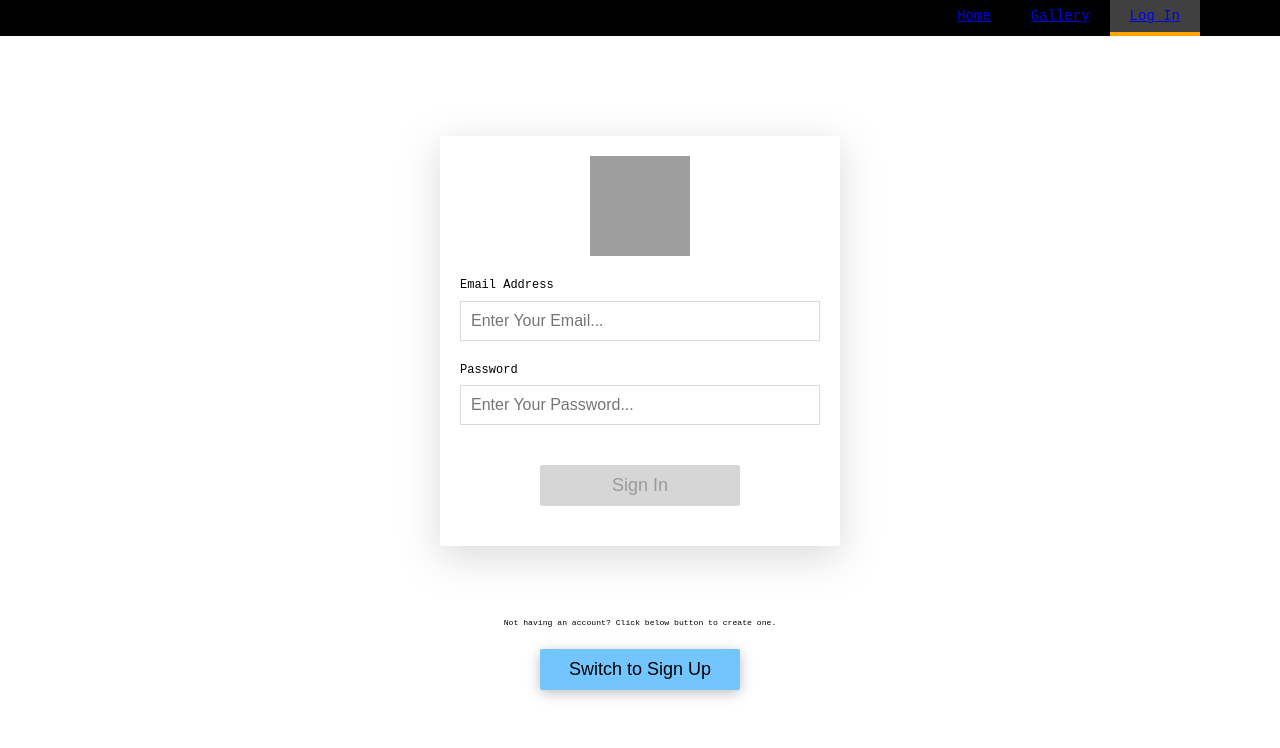
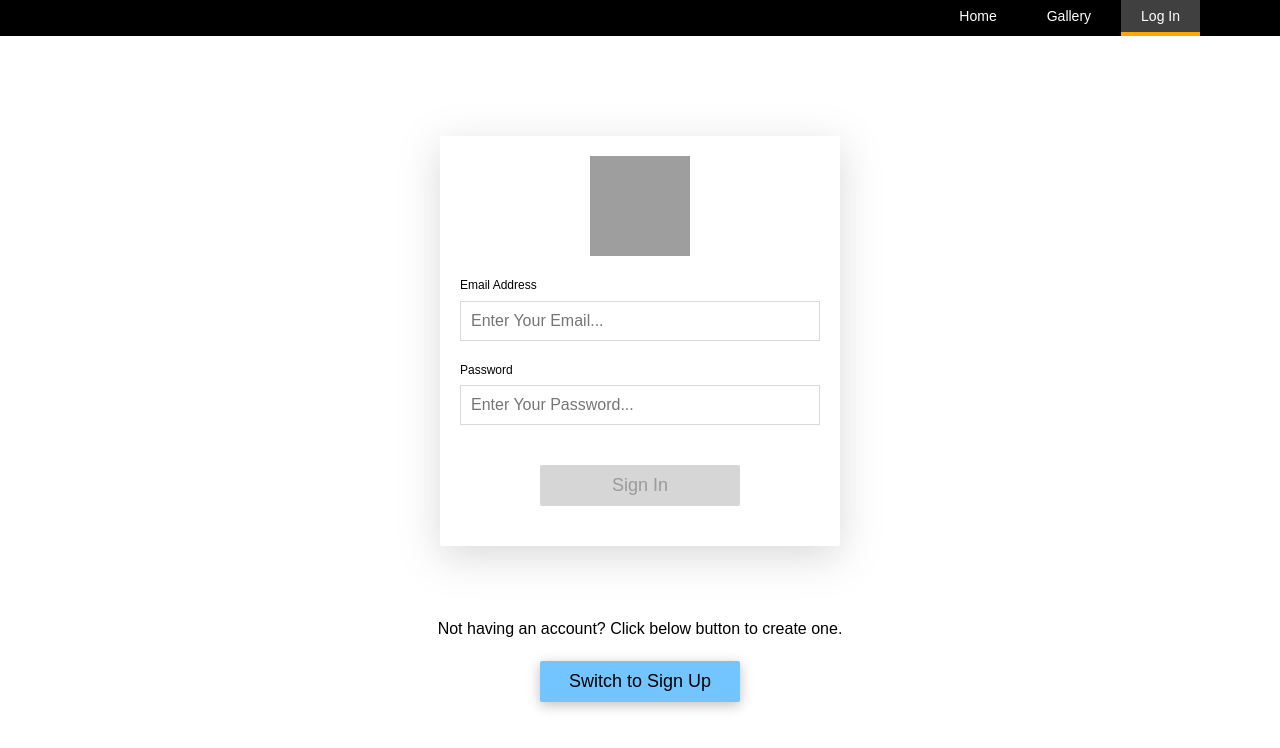
Before and after one commit to madhuni/form-control-and-auth-in-react, a React (Create React App) app: page /#/auth in a window 1280 px wide. Shown: the top 748 px of the page. Built offline with nearby package versions, Linux system fonts and the light colour scheme; grey boxes are pictures that could not be loaded.

Commit message:
Fixed styles and add new one as well

```diff
--- a/src/app.css
+++ b/src/app.css
@@ -1,3 +1,4 @@
-.app h1 {
-  font-size: 2.5rem;
+.app {
+  display: grid;
+  grid-template-columns: [full-start] minmax(6rem, 1fr) [full-end center-start] repeat(12, [col-start] minmax(min-content, 10rem) [col-end]) [center-end] minmax(6rem, 1fr) [full-end];
 }
--- a/src/components/layout/nav/nav.css
+++ b/src/components/layout/nav/nav.css
@@ -12,12 +12,17 @@
   align-items: center;
 }
 
-.nav-list:last-child {
-  margin-right: 4rem;
-}
 
 .nav-item {
   align-self: stretch;
+}
+
+.nav-item:not(:last-child) {
+  margin-right: 1rem;
+}
+
+.nav-item:last-child {
+  margin-right: 4rem;
 }
 
 .nav-item a {
@@ -29,9 +34,32 @@
   font-size: 1.4rem;
   padding: .5rem 2rem;
   border-bottom: .4rem solid transparent;
+  transition: all .3s;
+}
+
+.nav-item a:hover {
+  background: #404040;
+  border-bottom: .4rem solid orange !important;
+  cursor: pointer;
 }
 
 .active {
   background: #404040;
   border-bottom: .4rem solid orange !important;
 }
+
+.logout-btn {
+  font-size: 1.4rem;
+  padding: .5rem 2rem;
+  margin: .5rem 4rem .5rem 1rem;
+  border: 0;
+  border-radius: .2rem;
+  background-color: #fd4545;
+  color: inherit;
+  outline: none;
+  transition: all .2s ease;
+}
+
+.logout-btn:active {
+  transform: scale(.95);
+}
--- a/src/components/ui/spinner/spinner.css
+++ b/src/components/ui/spinner/spinner.css
@@ -1,41 +1,38 @@
-.loader,
-.loader:before,
-.loader:after {
+.loader {
+  margin: 100px auto;
+  font-size: 25px;
+  width: 1em;
+  height: 1em;
   border-radius: 50%;
-  width: 2.5em;
-  height: 2.5em;
-  animation-fill-mode: both;
-  animation: load7 1.8s infinite ease-in-out;
-}
-.loader {
-  color: black;
-  font-size: 10px;
-  margin: 80px auto;
   position: relative;
   text-indent: -9999em;
+  animation: load5 1.1s infinite ease;
   transform: translateZ(0);
-  animation-delay: -0.16s;
 }
-.loader:before,
-.loader:after {
-  content: '';
-  position: absolute;
-  top: 0;
-}
-.loader:before {
-  left: -3.5em;
-  animation-delay: -0.32s;
-}
-.loader:after {
-  left: 3.5em;
-}
-@keyframes load7 {
+@keyframes load5 {
   0%,
-  80%,
   100% {
-    box-shadow: 0 2.5em 0 -1.3em;
+    box-shadow: 0em -2.6em 0em 0em #000000, 1.8em -1.8em 0 0em rgba(0,0,0, 0.2), 2.5em 0em 0 0em rgba(0,0,0, 0.2), 1.75em 1.75em 0 0em rgba(0,0,0, 0.2), 0em 2.5em 0 0em rgba(0,0,0, 0.2), -1.8em 1.8em 0 0em rgba(0,0,0, 0.2), -2.6em 0em 0 0em rgba(0,0,0, 0.5), -1.8em -1.8em 0 0em rgba(0,0,0, 0.7);
   }
-  40% {
-    box-shadow: 0 2.5em 0 0;
+  12.5% {
+    box-shadow: 0em -2.6em 0em 0em rgba(0,0,0, 0.7), 1.8em -1.8em 0 0em #000000, 2.5em 0em 0 0em rgba(0,0,0, 0.2), 1.75em 1.75em 0 0em rgba(0,0,0, 0.2), 0em 2.5em 0 0em rgba(0,0,0, 0.2), -1.8em 1.8em 0 0em rgba(0,0,0, 0.2), -2.6em 0em 0 0em rgba(0,0,0, 0.2), -1.8em -1.8em 0 0em rgba(0,0,0, 0.5);
+  }
+  25% {
+    box-shadow: 0em -2.6em 0em 0em rgba(0,0,0, 0.5), 1.8em -1.8em 0 0em rgba(0,0,0, 0.7), 2.5em 0em 0 0em #000000, 1.75em 1.75em 0 0em rgba(0,0,0, 0.2), 0em 2.5em 0 0em rgba(0,0,0, 0.2), -1.8em 1.8em 0 0em rgba(0,0,0, 0.2), -2.6em 0em 0 0em rgba(0,0,0, 0.2), -1.8em -1.8em 0 0em rgba(0,0,0, 0.2);
+  }
+  37.5% {
+    box-shadow: 0em -2.6em 0em 0em rgba(0,0,0, 0.2), 1.8em -1.8em 0 0em rgba(0,0,0, 0.5), 2.5em 0em 0 0em rgba(0,0,0, 0.7), 1.75em 1.75em 0 0em #000000, 0em 2.5em 0 0em rgba(0,0,0, 0.2), -1.8em 1.8em 0 0em rgba(0,0,0, 0.2), -2.6em 0em 0 0em rgba(0,0,0, 0.2), -1.8em -1.8em 0 0em rgba(0,0,0, 0.2);
+  }
+  50% {
+    box-shadow: 0em -2.6em 0em 0em rgba(0,0,0, 0.2), 1.8em -1.8em 0 0em rgba(0,0,0, 0.2), 2.5em 0em 0 0em rgba(0,0,0, 0.5), 1.75em 1.75em 0 0em rgba(0,0,0, 0.7), 0em 2.5em 0 0em #000000, -1.8em 1.8em 0 0em rgba(0,0,0, 0.2), -2.6em 0em 0 0em rgba(0,0,0, 0.2), -1.8em -1.8em 0 0em rgba(0,0,0, 0.2);
+  }
+  62.5% {
+    box-shadow: 0em -2.6em 0em 0em rgba(0,0,0, 0.2), 1.8em -1.8em 0 0em rgba(0,0,0, 0.2), 2.5em 0em 0 0em rgba(0,0,0, 0.2), 1.75em 1.75em 0 0em rgba(0,0,0, 0.5), 0em 2.5em 0 0em rgba(0,0,0, 0.7), -1.8em 1.8em 0 0em #000000, -2.6em 0em 0 0em rgba(0,0,0, 0.2), -1.8em -1.8em 0 0em rgba(0,0,0, 0.2);
+  }
+  75% {
+    box-shadow: 0em -2.6em 0em 0em rgba(0,0,0, 0.2), 1.8em -1.8em 0 0em rgba(0,0,0, 0.2), 2.5em 0em 0 0em rgba(0,0,0, 0.2), 1.75em 1.75em 0 0em rgba(0,0,0, 0.2), 0em 2.5em 0 0em rgba(0,0,0, 0.5), -1.8em 1.8em 0 0em rgba(0,0,0, 0.7), -2.6em 0em 0 0em #000000, -1.8em -1.8em 0 0em rgba(0,0,0, 0.2);
+  }
+  87.5% {
+    box-shadow: 0em -2.6em 0em 0em rgba(0,0,0, 0.2), 1.8em -1.8em 0 0em rgba(0,0,0, 0.2), 2.5em 0em 0 0em rgba(0,0,0, 0.2), 1.75em 1.75em 0 0em rgba(0,0,0, 0.2), 0em 2.5em 0 0em rgba(0,0,0, 0.2), -1.8em 1.8em 0 0em rgba(0,0,0, 0.5), -2.6em 0em 0 0em rgba(0,0,0, 0.7), -1.8em -1.8em 0 0em #000000;
   }
 }
--- a/src/pages/auth/auth.css
+++ b/src/pages/auth/auth.css
@@ -68,3 +68,18 @@
   text-align: center;
   padding: 7rem 0;
 }
+
+.loading-msg {
+  text-align: center;
+  font-size: 2rem;
+  padding: 2rem;
+  margin-top: 3rem;
+}
+
+.auth-error-msg {
+  width: 100%;
+  text-align: center;
+  margin-bottom: 2rem;
+  font-size: 1.6rem;
+  color: red;
+}
--- a/src/styles/_base.css
+++ b/src/styles/_base.css
@@ -12,7 +12,8 @@ html {
 }
 
 body {
-  font-family: monospace;
+  font-family: sans-serif;
   font-weight: 300;
   line-height: 1.6;
+  font-size: 1.6rem;
 }
--- a/src/styles/_typography.css
+++ b/src/styles/_typography.css
@@ -8,3 +8,13 @@ p {
   padding: 0;
   margin: 0;
 }
+
+a {
+  text-decoration: none;
+  color: inherit;
+  cursor: default;
+}
+
+a:hover {
+  text-decoration: none;
+}
```
